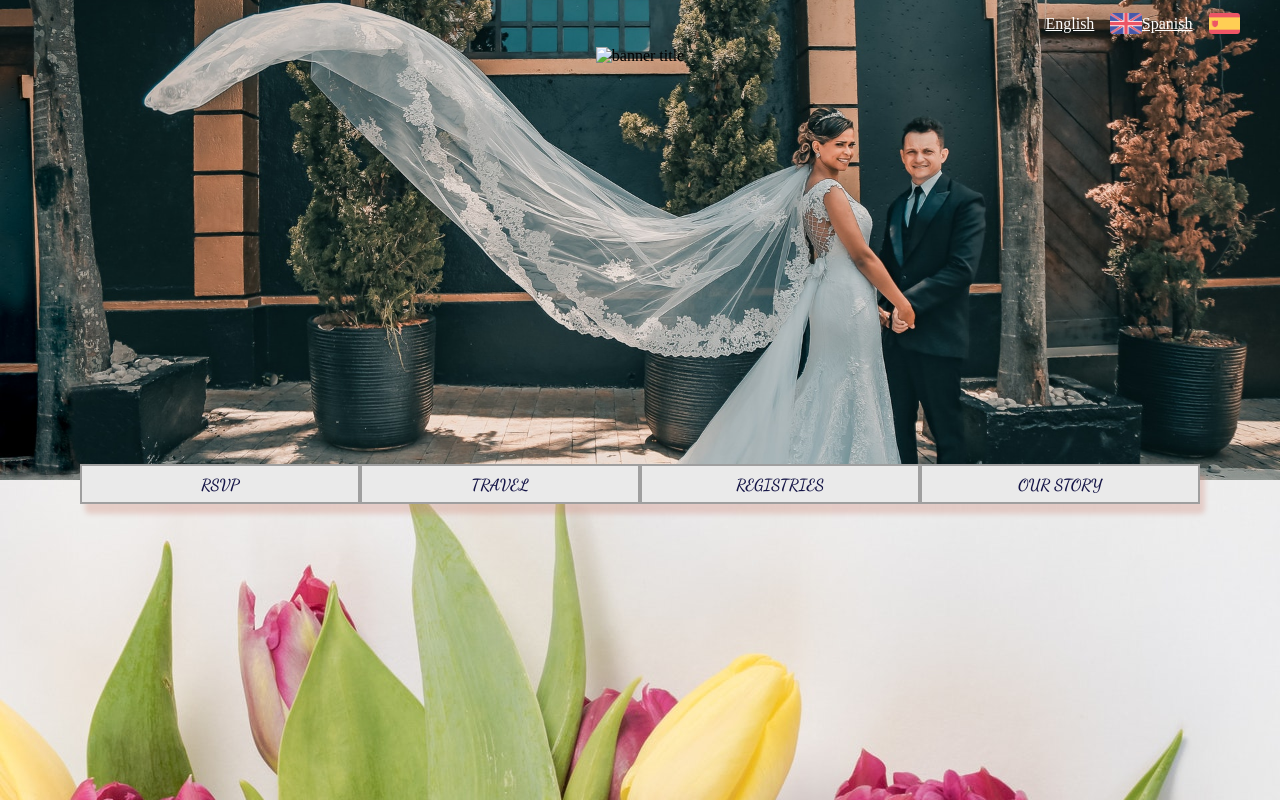
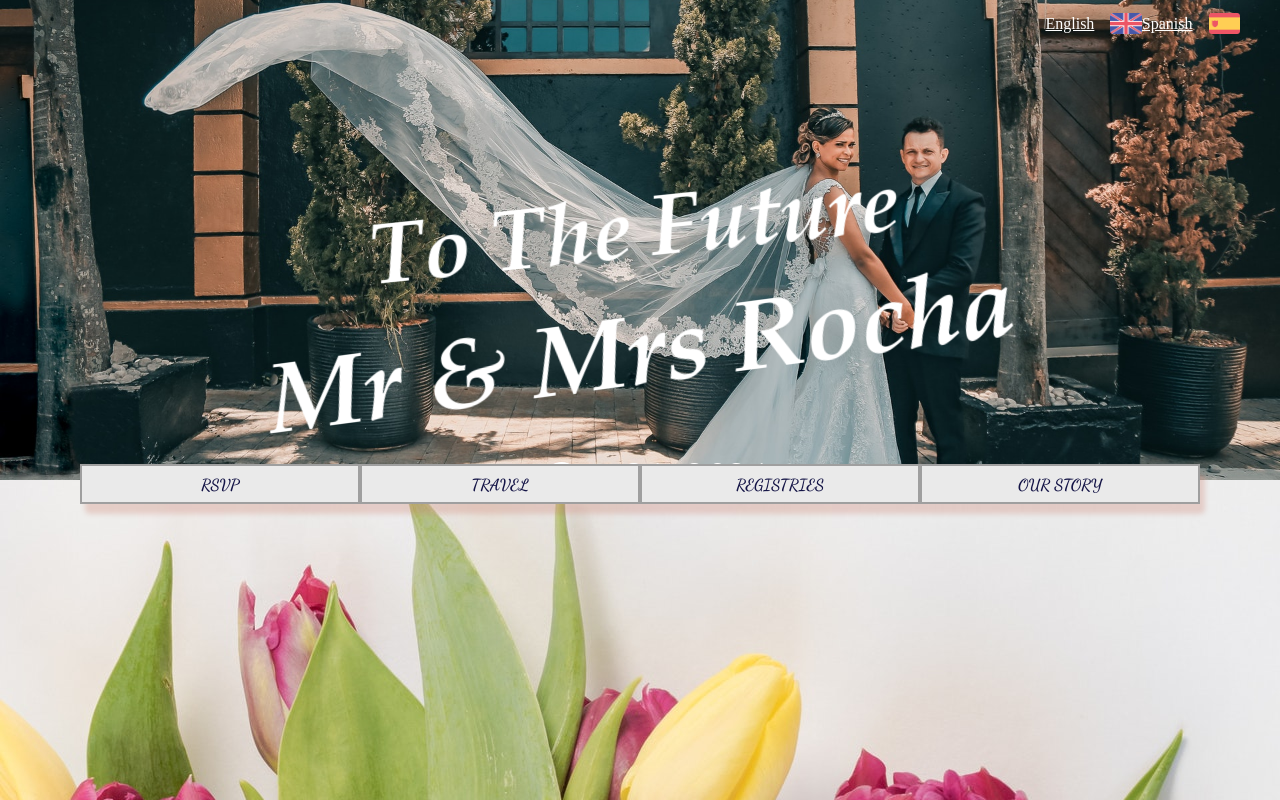
Before and after one commit to bohemianabe/weddingSite, a website: page index.html in a window 1280 px wide. Drawn offline with nearby package versions, Linux system fonts and the light colour scheme; the site is published under a folder, as on GitHub Pages, so addresses that start at the root find nothing.

Commit message:
banner fix

```diff
--- a/index.html
+++ b/index.html
@@ -28,7 +28,7 @@
       <!-- <h1>To The Future Mr. & Mrs. Rocha</h1> -->
       <img
         class="banner-title"
-        src="/resources/img/toTheFuture.png"
+        src="./resources/img/toTheFuture.png"
         alt="banner title"
       />
     </div>
```
Also changed, not shown: resources/img/siteCover.JPG (added).
